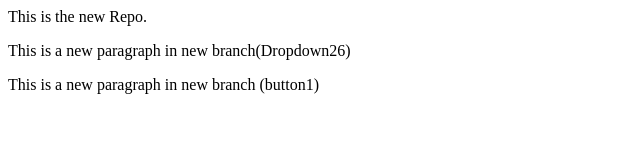
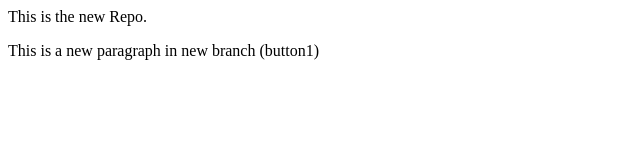
Before and after one commit to SJoginder2108/localrepo, a plain HTML site: page index.html in a window 1280 px wide. Shown: the whole page, without its empty margins (0-640 px from the left). Drawn offline with Linux system fonts and the light colour scheme.

Commit message:
Modified file

```diff
--- a/index.html
+++ b/index.html
@@ -1,3 +1,2 @@
 <p>This is the new Repo.</p>
-<p>This is a new paragraph in new branch(Dropdown26)</p>
 <p>This is a new paragraph in new branch (button1)</p>
```
